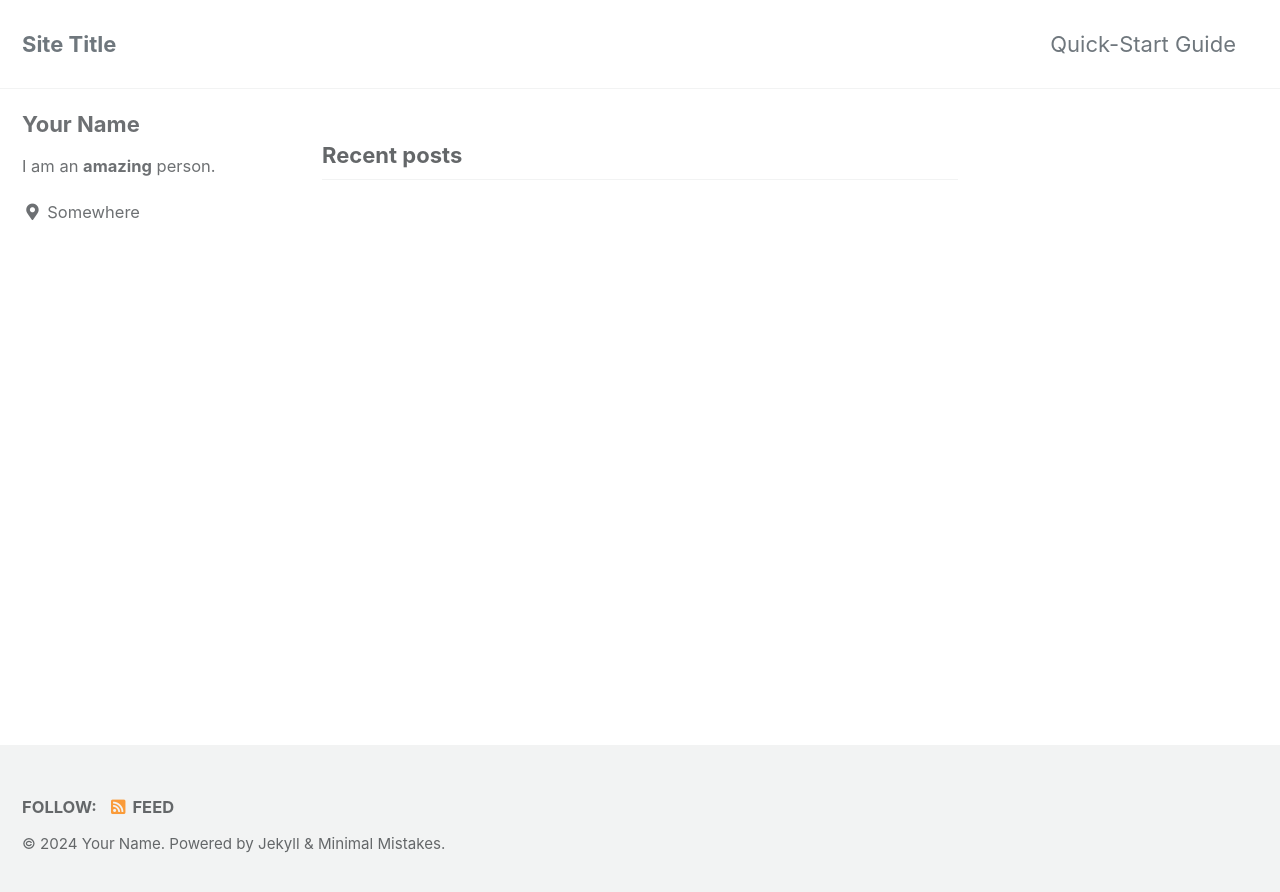
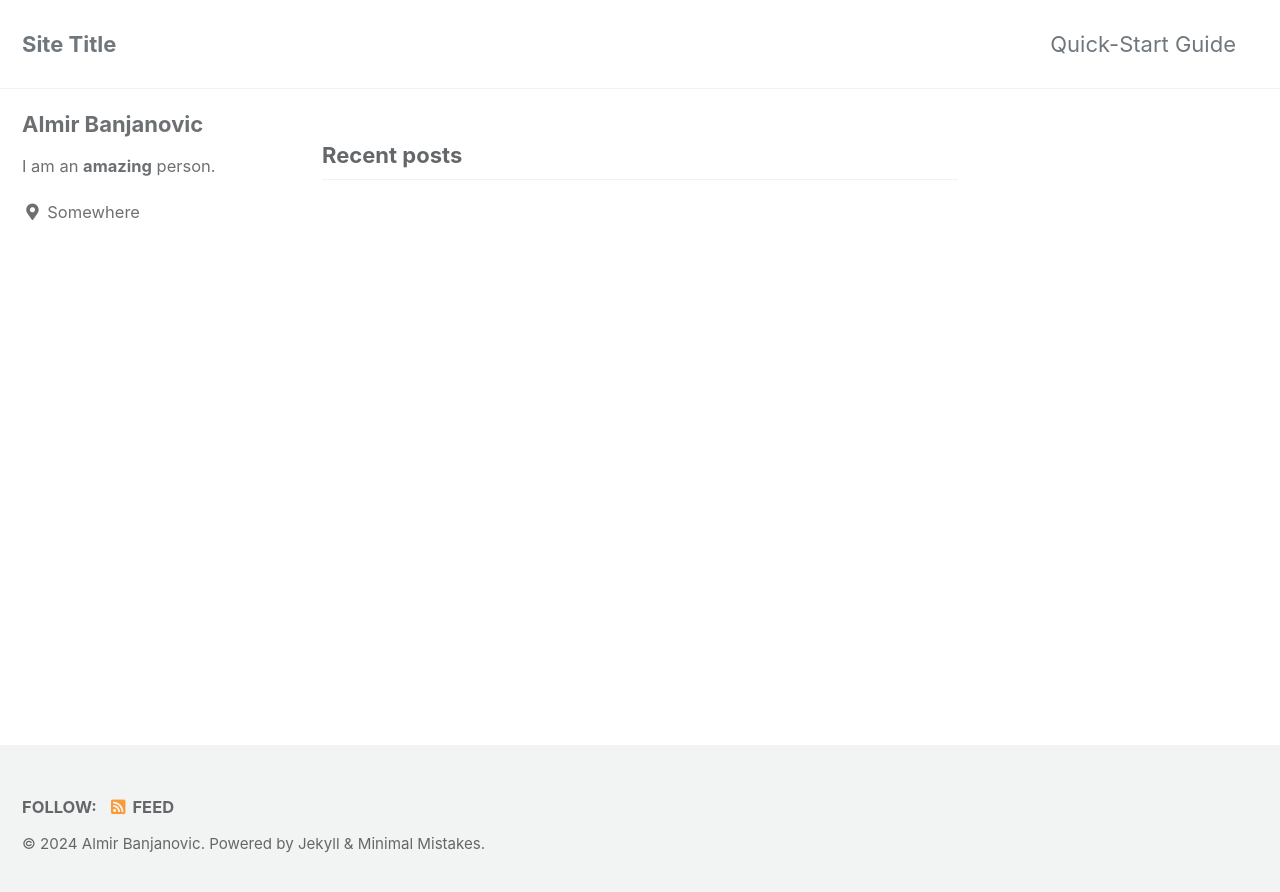
Before and after one commit to almirbanjanovic/roadtocloud.github.io, a Jekyll site: the page built from index.html, in a window 1280 px wide. Shown: the top 892 px of the page. Built offline with Jekyll 4.4.1, drawn with Linux system fonts in a browser that asks for light colours; cached includes are drawn as plain includes; the list of posts is cut into pages by our own code.

Commit message:
Update _config.yml

```diff
--- a/_config.yml
+++ b/_config.yml
@@ -19,11 +19,11 @@ locale                   : "en-US"
 title                    : "Site Title"
 title_separator          : "-"
 subtitle                 : # site tagline that appears below site title in masthead
-name                     : "Your Name"
-description              : "An amazing website."
-url                      : # the base hostname & protocol for your site e.g. "https://mmistakes.github.io"
+name                     : "Almir Banjanovic"
+description              : "Chronicles on the road to cloud."
+url                      : "https://www.theroadtocloud.com" # the base hostname & protocol for your site e.g. "https://mmistakes.github.io"
 baseurl                  : # the subpath of your site, e.g. "/blog"
-repository               : # GitHub username/repo-name e.g. "mmistakes/minimal-mistakes"
+repository               : "roadtocloud/roadtocloud" # GitHub username/repo-name e.g. "mmistakes/minimal-mistakes"
 teaser                   : # path of fallback teaser image, e.g. "/assets/images/500x300.png"
 logo                     : # path of logo image to display in the masthead, e.g. "/assets/images/88x88.png"
 masthead_title           : # overrides the website title displayed in the masthead, use " " for no title
@@ -61,7 +61,7 @@ atom_feed:
   hide                   : # true, false (default)
 search                   : # true, false (default)
 search_full_content      : # true, false (default)
-search_provider          : # lunr (default), algolia, google
+search_provider          : "google" # lunr (default), algolia, google
 lunr:
   search_within_pages    : # true, false (default)
 algolia:
@@ -104,7 +104,7 @@ analytics:
 
 # Site Author
 author:
-  name             : "Your Name"
+  name             : "Almir Banjanovic"
   avatar           : # path of avatar image, e.g. "/assets/images/bio-photo.jpg"
   bio              : "I am an **amazing** person."
   location         : "Somewhere"
```
